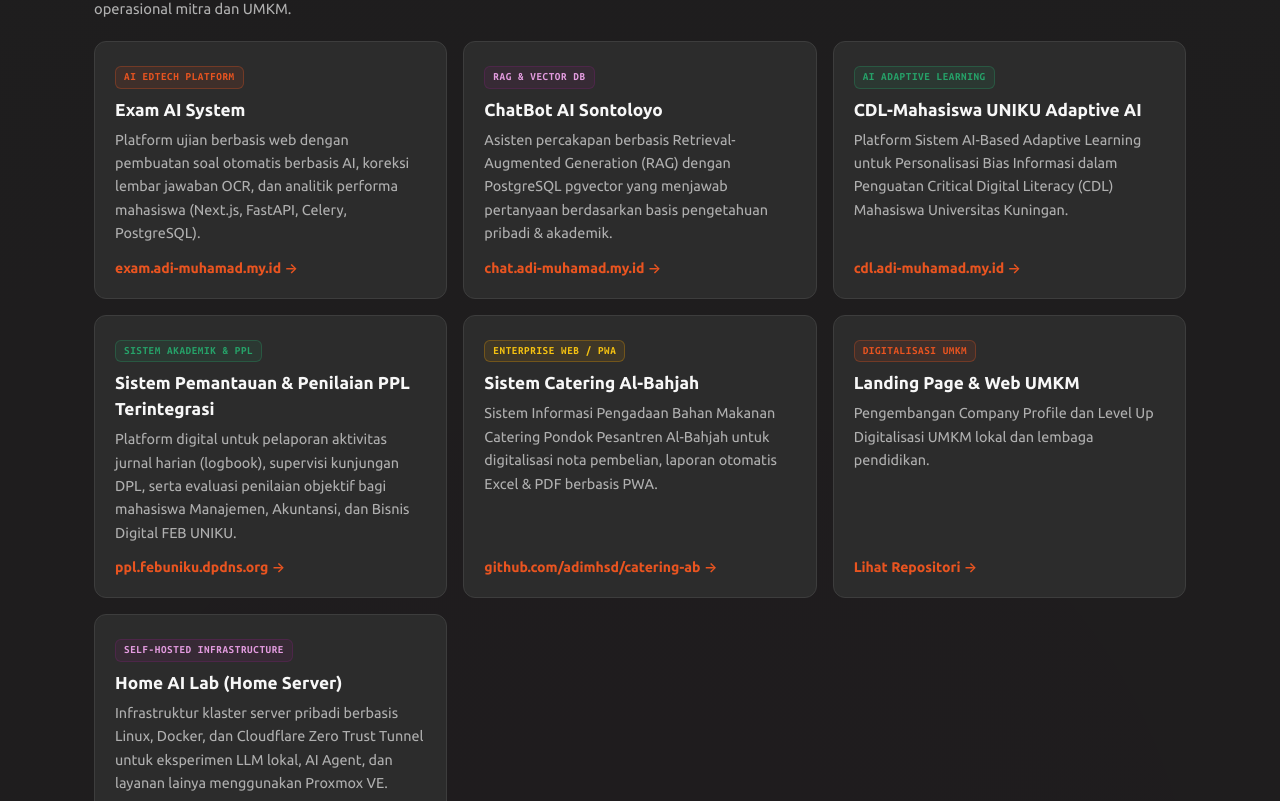
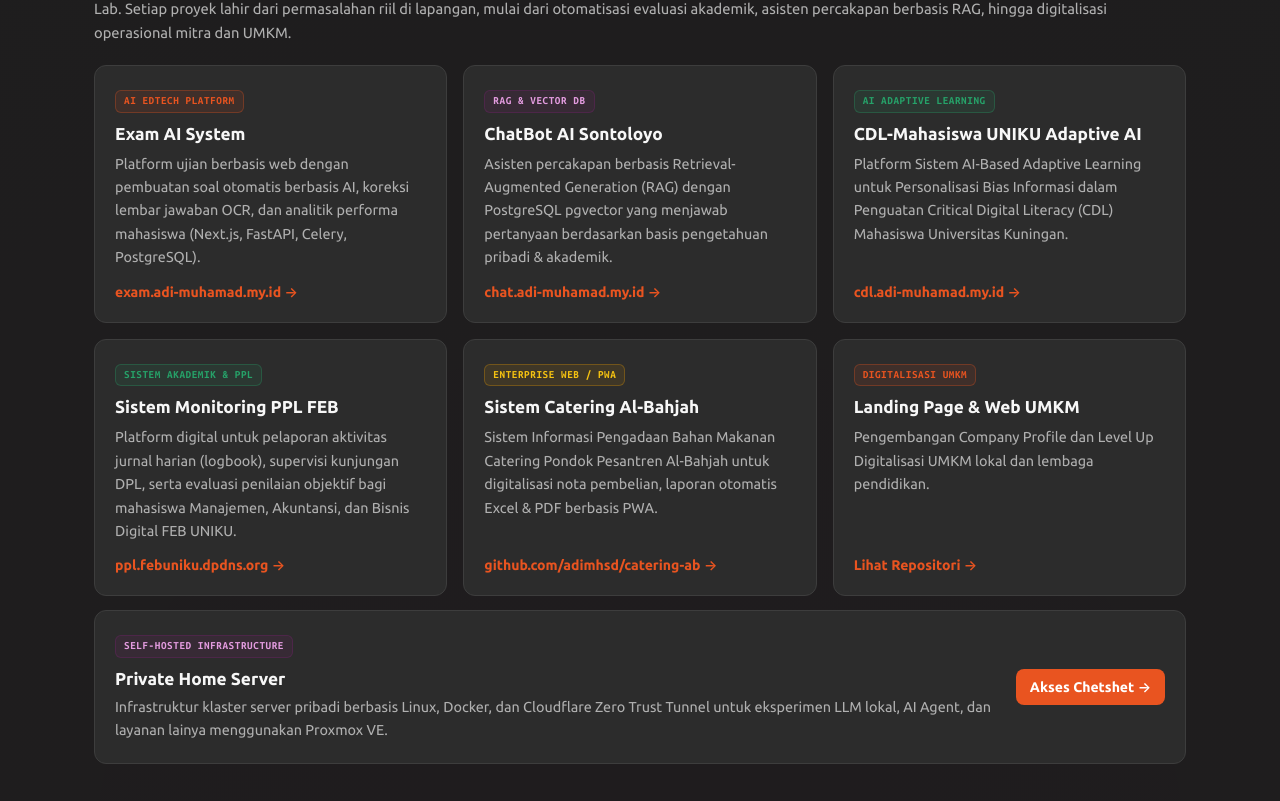
Before and after one commit to adimhsd/adi-muhamad.web.app, a React (Vite) app: page / in a window 1280 px wide. Shown: the part 2835-3636 px from the top of the page. Built offline with nearby package versions, Linux system fonts and the light colour scheme.

Commit message:
Update PPL title to Sistem Monitoring PPL FEB, layout Private Home Server in full width, add Filosofi Hidup tagline

```diff
--- a/src/components/AboutExpertise.jsx
+++ b/src/components/AboutExpertise.jsx
@@ -37,6 +37,9 @@ export default function AboutExpertise() {
       </div>
 
       <div className="mt-4 rounded-xl border border-[var(--border-subtle)] bg-[image:var(--bg-quote)] p-4 md:p-5">
+        <div className="font-mono text-[0.7rem] md:text-xs font-bold uppercase tracking-wider text-[var(--accent-cyan)] mb-2">
+          {quoteBanner.tagline || 'Filosofi Hidup'}
+        </div>
         <blockquote className="text-[0.82rem] md:text-base italic font-medium text-[var(--text-primary)] leading-relaxed mb-1.5">
           {quoteBanner.quote}
         </blockquote>
--- a/src/components/Projects.jsx
+++ b/src/components/Projects.jsx
@@ -3,7 +3,7 @@ import Badge from './Badge';
 import SectionHeader from './SectionHeader';
 
 export default function Projects() {
-  const { eyebrow, title, description, projects } = projectsSection;
+  const { eyebrow, title, description, projects, featuredProject } = projectsSection;
 
   return (
     <section id="proyek" className="py-[var(--section-pad)]">
@@ -35,6 +35,30 @@ export default function Projects() {
           </div>
         ))}
       </div>
+
+      {featuredProject && (
+        <div className="mt-3.5 bg-[var(--bg-card)] border border-[var(--border-subtle)] hover:border-[var(--border-highlight)] rounded-xl p-4 md:p-5 shadow-[var(--shadow-card)] transition-colors flex flex-col md:flex-row md:items-center justify-between gap-3">
+          <div>
+            <Badge variant={featuredProject.badgeVariant}>{featuredProject.badge}</Badge>
+            <h3 className="text-[length:var(--fs-card-title)] font-bold text-[var(--text-primary)] mb-1">
+              {featuredProject.title}
+            </h3>
+            <p className="text-[length:var(--fs-body)] text-[var(--text-muted)] leading-relaxed">
+              {featuredProject.description}
+            </p>
+          </div>
+          <div className="flex flex-wrap items-center gap-3 shrink-0">
+            <a
+              href={featuredProject.href}
+              target="_blank"
+              rel="noopener noreferrer"
+              className="inline-flex items-center gap-1.5 px-3.5 py-2 rounded-lg text-xs md:text-sm font-semibold bg-[var(--color-primary)] hover:bg-[var(--color-primary-hover)] text-white transition-colors"
+            >
+              {featuredProject.linkLabel} &rarr;
+            </a>
+          </div>
+        </div>
+      )}
     </section>
   );
 }
--- a/src/data/expertise.js
+++ b/src/data/expertise.js
@@ -36,6 +36,7 @@ export const expertiseSection = {
     },
   ],
   quoteBanner: {
+    tagline: 'Filosofi Hidup',
     quote:
       '“Jika kamu berbuat baik, maka kamu bisa memimpin. Jika kamu tidak membutuhkan orang lain maka kamu akan setara. Jika kamu membutuhkan seseorang, maka kamu akan menjadi budak.”',
     attribution: '— Sayyidina Ali bin Abi Thalib RA',
--- a/src/data/profile.js
+++ b/src/data/profile.js
@@ -118,7 +118,7 @@ export const contactData = {
     { label: 'ChatBot AI', href: 'https://chat.adi-muhamad.my.id/' },
     { label: 'Exam AI', href: 'https://exam.adi-muhamad.my.id/' },
     { label: 'CDL Adaptive AI', href: 'https://cdl.adi-muhamad.my.id/' },
-    { label: 'Sistem PPL FEB UNIKU', href: 'https://ppl.febuniku.dpdns.org/' },
+    { label: 'Sistem Monitoring PPL FEB', href: 'https://ppl.febuniku.dpdns.org/' },
     { label: 'Pustaka Karya', href: 'https://pustakakarya-id.web.app/' },
     { label: 'Peta Trader', href: 'https://peta-trader.id/' },
     { label: 'Founders Peta Trader', href: 'https://peta-trader.id/founders' },
--- a/src/data/projects.js
+++ b/src/data/projects.js
@@ -34,7 +34,7 @@ export const projectsSection = {
     {
       badge: 'SISTEM AKADEMIK & PPL',
       badgeVariant: 'emerald',
-      title: 'Sistem Pemantauan & Penilaian PPL Terintegrasi',
+      title: 'Sistem Monitoring PPL FEB',
       description:
         'Platform digital untuk pelaporan aktivitas jurnal harian (logbook), supervisi kunjungan DPL, serta evaluasi penilaian objektif bagi mahasiswa Manajemen, Akuntansi, dan Bisnis Digital FEB UNIKU.',
       linkLabel: 'ppl.febuniku.dpdns.org',
@@ -58,14 +58,14 @@ export const projectsSection = {
       linkLabel: 'Lihat Repositori',
       href: 'https://github.com/adimhsd?tab=repositories&q=landing+page&type=&language=&sort=',
     },
-    {
+  ],
+  featuredProject: {
     badge: 'SELF-HOSTED INFRASTRUCTURE',
     badgeVariant: 'indigo',
-      title: 'Home AI Lab (Home Server)',
+    title: 'Private Home Server',
     description:
       'Infrastruktur klaster server pribadi berbasis Linux, Docker, dan Cloudflare Zero Trust Tunnel untuk eksperimen LLM lokal, AI Agent, dan layanan lainya menggunakan Proxmox VE.',
     linkLabel: 'Akses Chetshet',
     href: 'https://community-scripts.org/',
   },
-  ],
 };
```
Lines whose indentation alone changed are shown as unchanged.
